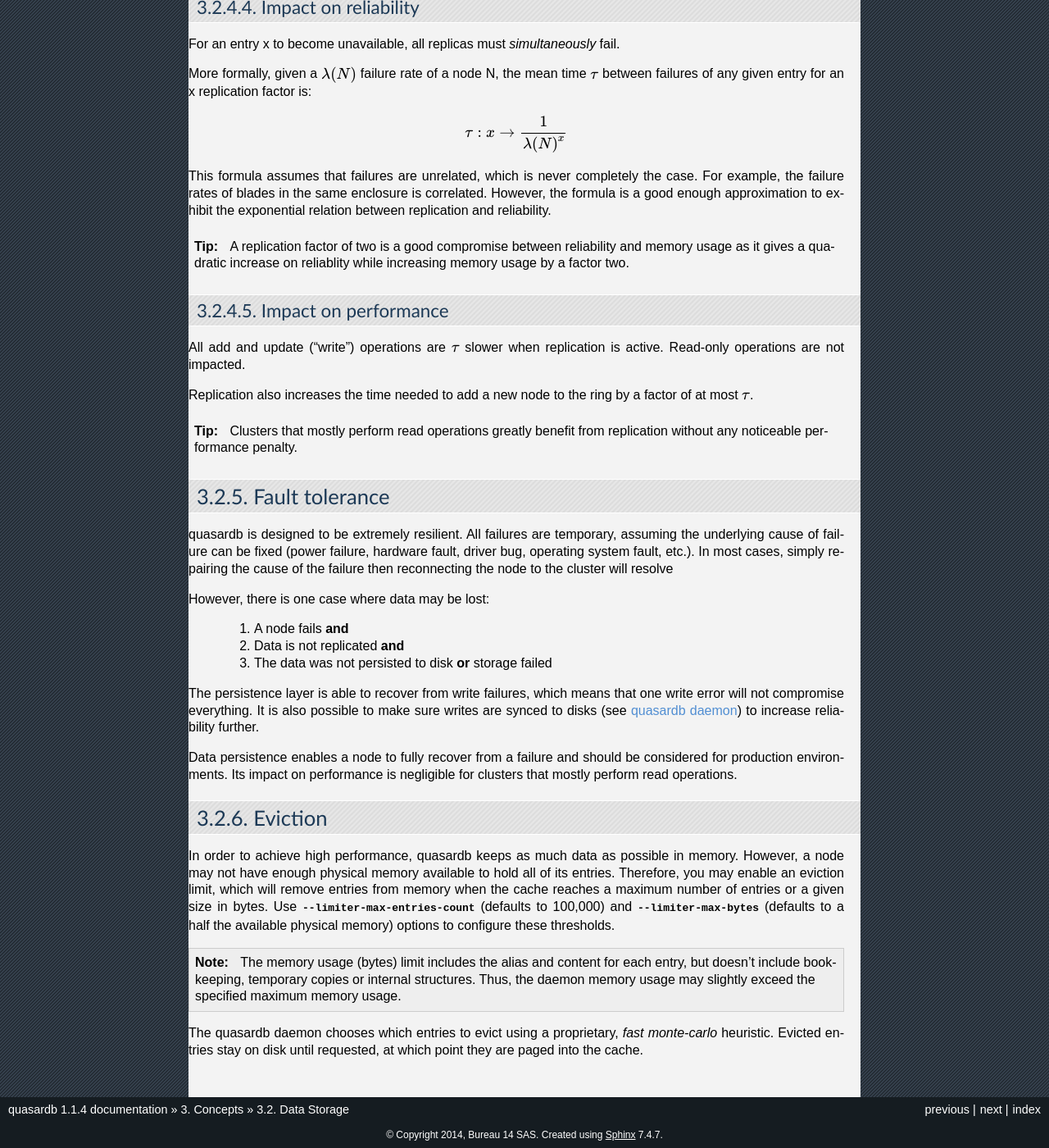
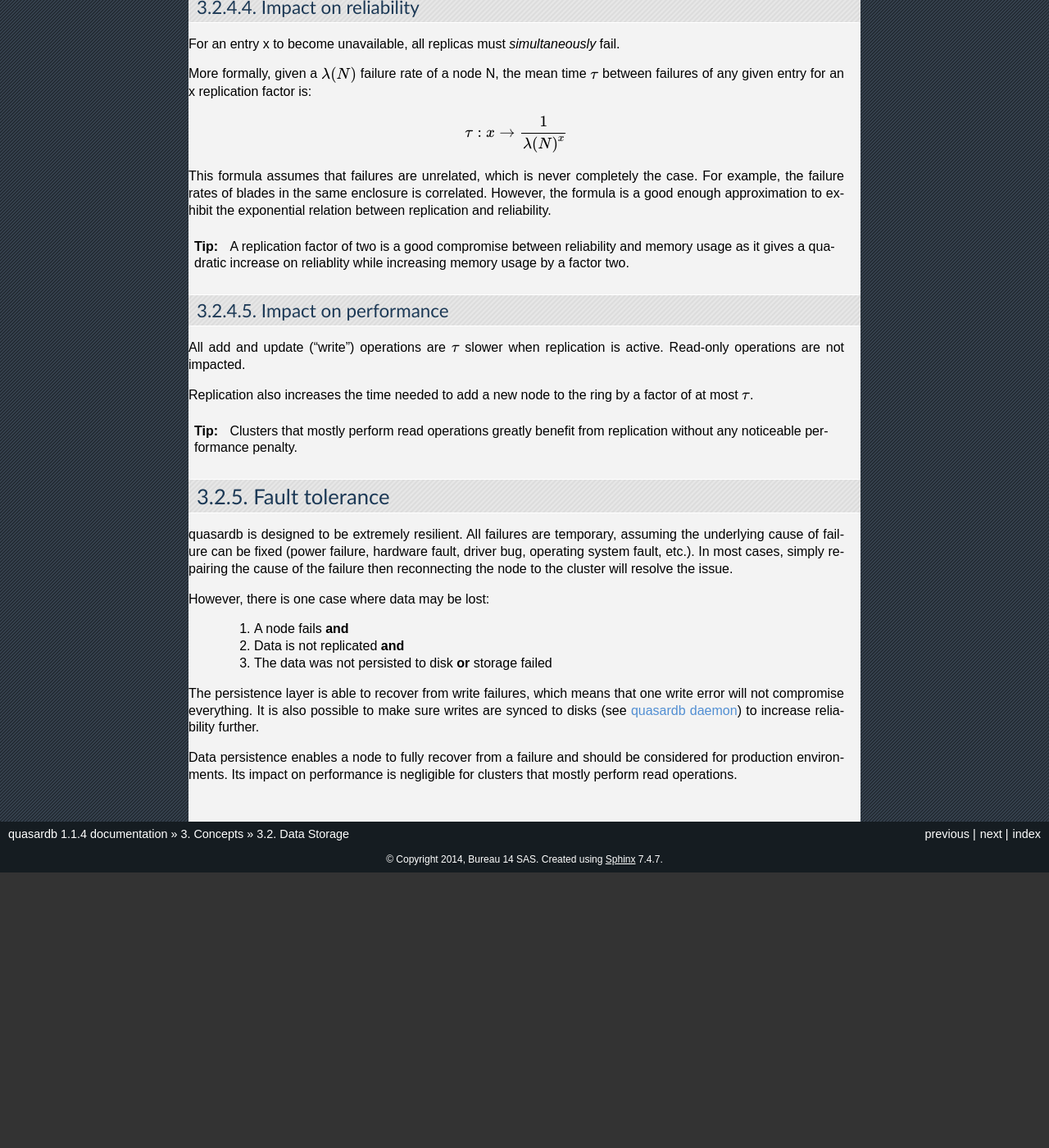
Before and after one commit to iltommi/qdb-documentation, a Sphinx documentation site: the page built from source/concepts/data_storage.rst, in a window 1280 px wide and 1400 px high, scrolled down 4600 px. Shown: the whole window at 82% size. Built offline with Sphinx 7.4.7, drawn with Linux system fonts in a browser that asks for light colours; formulas are drawn with MathJax 3; pages that are not in the unit, such as notebooks, are missing from menus; after the commit the page ends 5664 px from its top, so only the background shows below that; part of the change alters nothing that is shown.

Commit message:
Begin reworking data transfer. About halfway done. Remove some crufty bits from cluster_organization and data_storage and move them to data_transfer.

```diff
--- a/source/concepts/cluster_organization.rst
+++ b/source/concepts/cluster_organization.rst
@@ -98,32 +98,3 @@ The detection and re-stabilization process surrounding node failures can add a l
 
 .. tip::
     A cluster operates best when more than 90% of the nodes are fully functional. Anticipate traffic growth and add nodes before the cluster is saturated.
-
-
-What is a Client?
------------------
-
-A client is any piece of software using the quasardb API to create, read, update, or delete data on a quasardb cluster. Clients that are bundled with the quasardb daemon include qdbsh, qdb_httpd, qdb_dbtool, and qdb_comparison. You can also create your own custom clients using the C, C++, Java, Python, or .NET APIs.
-
-.. Expand this section using the definitions of clients from a Chord perspective
-
-.. Probably need to refer to data_transfer.rst, as a good chunk of being a client is data transfer.
-
-
-
-
-.. Move these two subsections to Primer? QDBD?
-
-Multithreading
---------------
-
-The server is actually organized in a network of mini-daemons that exchange messages. This is done in such a way that it preserves low-latency while increasing parallelism.
-
-Multithreading generally implies locking. Locking has been reduced to the minimum with the use of lock-free structures and transactional memory.
-
-Resource management
--------------------
-
-quasardb is developed in C++11 and assembly with performance in mind.
-
-quasardb uses custom memory allocators that are multithread-friendly. Whenever possible, quasardb allocates memory on the stack rather than on the heap. If a heap allocation cannot be avoided, quasardb's zero-copy architecture makes sure no cycle is wasted duplicating data, unless it causes data contention.
--- a/source/concepts/data_storage.rst
+++ b/source/concepts/data_storage.rst
@@ -204,7 +204,7 @@ Replication also increases the time needed to add a new node to the ring by a fa
 Fault tolerance
 ---------------
 
-quasardb is designed to be extremely resilient. All failures are temporary, assuming the underlying cause of failure can be fixed (power failure, hardware fault, driver bug, operating system fault, etc.). In most cases, simply repairing the cause of the failure then reconnecting the node to the cluster will resolve
+quasardb is designed to be extremely resilient. All failures are temporary, assuming the underlying cause of failure can be fixed (power failure, hardware fault, driver bug, operating system fault, etc.). In most cases, simply repairing the cause of the failure then reconnecting the node to the cluster will resolve the issue.
 
 However, there is one case where data may be lost:
 
@@ -215,18 +215,3 @@ However, there is one case where data may be lost:
 The persistence layer is able to recover from write failures, which means that one write error will not compromise everything. It is also possible to make sure writes are synced to disks (see :doc:`../reference/qdbd`) to increase reliability further.
 
 Data persistence enables a node to fully recover from a failure and should be considered for production environments. Its impact on performance is negligible for clusters that mostly perform read operations.
-
-
-.. ### This is really more of a concurrency / sysadmin-wants-more-RAM thing than a disk thing. No data is changed here.
-.. ### Consider moving elsewhere.
-
-
-Eviction
---------
-
-In order to achieve high performance, quasardb keeps as much data as possible in memory. However, a node may not have enough physical memory available to hold all of its entries. Therefore, you may enable an eviction limit, which will remove entries from memory when the cache reaches a maximum number of entries or a given size in bytes. Use :option:`--limiter-max-entries-count` (defaults to 100,000) and :option:`--limiter-max-bytes` (defaults to a half the available physical memory) options to configure these thresholds.
-
-.. note::
-    The memory usage (bytes) limit includes the alias and content for each entry, but doesn't include bookkeeping, temporary copies or internal structures. Thus, the daemon memory usage may slightly exceed the specified maximum memory usage.
-
-The quasardb daemon chooses which entries to evict using a proprietary, *fast monte-carlo* heuristic. Evicted entries stay on disk until requested, at which point they are paged into the cache.
--- a/source/concepts/data_transfer.rst
+++ b/source/concepts/data_transfer.rst
@@ -19,134 +19,124 @@ Data Transfer
    If you need to guarantee that every cluster write is synced to disk immediately, disable the write cache by setting the "sync" configuration option to true. Disabling the write cache may have an impact on performance.
 
 
-
-
-
-Principles
-----------
+Designed for Concurrency
+------------------------
 
 Server
 ^^^^^^
 
-At the heart of many quasardb design and technology decisions lies the desire to solve the `C10k problem <http://en.wikipedia.org/wiki/C10k_problem>`_. To do so, quasardb uses a combination of asynchronous I/O, lock-free containers and parallel processing.
+At the heart of quasardb design and technology decisions lies the desire to solve the `C10k problem <http://en.wikipedia.org/wiki/C10k_problem>`_. To do so, quasardb uses a combination of asynchronous I/O, lock-free containers and parallel processing.
 
-As of now, the server can serve as many concurrent requests as the operating system and the underlying hardware permit.
+quasardb is developed in C++11 and assembly with performance in mind. The qdbd daemon is organized in a network of mini-daemons that exchange messages. This allows it to ensure low latency while scaling with server resources. qdbd can serve as many concurrent requests as the operating system and underlying hardware permit.
 
-The server will make sure that requests do not conflict with each other. It will spread the load across the entire processing power available, if need be.
+The concept of multithreading often implies locking access to a resource. Quasardb reduces locking to a minimum with the use of lock-free structures and transactional memory. Whenever possible, quasardb allocates memory on the stack rather than on the heap. If a heap allocation cannot be avoided, quasardb's zero-copy architecture makes sure no cycle is wasted duplicating data, unless it causes data contention.
 
-The server automatically adjusts its multithreading configuration to the underlying hardware. No user intervention is required. Running several instances on the same node is counter-productive.
+The cluster will make sure that requests do not conflict with each other.
+ * Only one client can write to a specific entry at a time.
+ * Multiple clients can simultaenously read the same entry.
+ * Multiple clients can simultaneously read and write to multiple, unique entries.
 
-Multiple clients can simultaneously access the same entry for reading. The server will ensure that only one client accesses an entry for writing at any time.
+quasardb automatically scales its multithreading engine to the underlying hardware. No user intervention is required. Running several instances on the same node is counter-productive.
 
-Multiple clients can simultaneously access different entries for reading and writing.
 
 Client
 ^^^^^^
 
-All API are thread safe and synchronous unless otherwise noted.
+Clients are any piece of software using the quasardb API to create, read, update, or delete data on a quasardb cluster. Clients that are bundled with the quasardb daemon include qdbsh, qdb_httpd, qdb_dbtool, and qdb_comparison. You can also create your own custom clients using the C, C++, Java, Python, or .NET APIs.
 
-When the client receives a reply from the server, the request is guaranteed to have been carried out by the server, as specified by the answer.
+All API calls are thread safe and synchronous unless otherwise noted in :doc:`the API documentation <../api/index>`_. When a client receives a reply from the server, the request is guaranteed to have been carried out by the server and replicated to all appropriate nodes.
 
 The client takes care of locating the proper node for the request. The client will either find the proper node or fail (this may happen if the ring is unstable, see :ref:`fault-tolerance`).
+
 
 Guarantees
 ----------
 
-     * All requests, unless otherwise noted, are atomic
-     * All requests, unless otherwise noted, are consistent
-     * All requests, unless otherwise noted, are isolated
-     * All requests, unless otherwise noted, are durable (see :ref:`fault-tolerance`)
-     * Once the server replies, it means the request has been fully carried on
-     * Synchronous requests emanating from the same client are executed in order. However multiple requests coming from multiple clients are executed in an arbitrary order (see :ref:`conflicts-resolution`)
+     * All requests, unless otherwise noted, are Atomic.
+     * All requests, unless otherwise noted, are Consistent.
+     * All requests, unless otherwise noted, are Isolated.
+     * All requests, unless otherwise noted, are Durable.
+     * Once the server replies, the request has been fully carried out.
+     * Synchronous requests from the same client are executed in order.
+     * Multiple requests from multiple clients are executed in an arbitrary order but can be mitigated through careful client design (see :ref:`conflicts-resolution`).
+
+
 
 .. _conflicts-resolution:
 
-Conflicts resolution
---------------------
+Data Conflicts
+--------------
 
-When may a conflict occur?
-^^^^^^^^^^^^^^^^^^^^^^^^^^
+A simple data conflict
+^^^^^^^^^^^^^^^^^^^^^^
 
-When executing a series of requests, each request is atomic, consistent, isolated and durable (ACID) and the requests will be executed in the given order.
+Conflicts usually occur when a client program is not designed for or used in a manner that scales with multiple, simultaneous clients.
 
-For example, if a client adds an entry and later gets it, the get is guaranteed to succeed if the add was successful (unless an external error occurs, such as a low memory condition, a hardware or power failure, an operating system fault, etc.).
+For example, if a client adds an entry and later gets it, the get is guaranteed to succeed if the add was successful (barring an external error such as low memory, a hardware or power failure, an operating system fault, etc.).
 
-For example:
-
-    * **Client A** *adds* an entry "car" and sets it to "roadster"
+    * **Client A** *puts* an entry "car" with the value "roadster"
     * **Client A** *gets* the entry "car" and obtains the value "roadster"
 
-However, in a multiclient context, conflicts may arise. What happens if a Client B updates the entry before Client A is finished?
+However, in a multiclient context, a simple set and get operation may cause a data conflict. What happens if a Client B updates the entry before Client A is finished?
 
-    * **Client A** *adds* an entry "car" and sets it to "roadster"
-    * **Client B** *updates* the entry "car" to "sedan"
+    * **Client A** *puts* an entry "car" with the value "roadster"
+    * **Client B** *updates* the entry "car" with the value "sedan"
     * **Client A** *gets* the entry "car" and obtains the value "sedan"
 
-From the point of view of quasardb, everything is perfectly valid and coherent, but from the point of view of Client A, something is wrong!
+From the point of view of the quasardb server, the data is perfectly valid and coherent, but from the point of view of Client A, something is wrong!
 
-How to use the API to avoid conflicts
-^^^^^^^^^^^^^^^^^^^^^^^^^^^^^^^^^^^^^
+Resolving the simple conflict
+^^^^^^^^^^^^^^^^^^^^^^^^^^^^^
 
-Conflicts arise when **client usage is not carefully thought out**. Conflicts are a client's design problem, not a server problem.
+One way we could avoid the problem above is to change client B to use the "put" command. The "put" command fails if the entry already exists. Client A receives the data it expects, Client B receives an exception, and both can act on that data appropriately:
 
-On one hand it does not make sense to have clients simultaneously update the same entry and expect the value to be coherent. quasardb could leave it as is and require the client to have a coherent usage scenario.
-
-On the other hand it's a shame the clients cannot rely on the power of quasardb to *at the very least detect* something is wrong.
-
-That's why our API can help clients detect and even avoid conflicts (see :doc:`../api/index`).
-
-The above can be avoided thanks to the way put works. Put fails if the entry already exist, therefore, our example becomes:
-
-    * **Client A** *adds* an entry "car" and sets it to "roadster"
+    * **Client A** *puts* an entry "car" and sets it to "roadster"
     * **Client B** *puts* the entry "car" and fails because the entry already exists
     * **Client A** *gets* the entry "car" and obtains the value "roadster"
 
-Since updates always succeed, it is however possible to share a single value amongst different clients with the usage of the update command:
+Alternately, if the entry is intended to change regularly, like a value in a stock market ticker, client A could be rewritten so it does not error when the data is not what it expects:
 
     * **Client A** *updates* the entry "stock3" to "503.5"
-    * **Client B** *updates* the entry "stock3" to "504.5"
-    * **Client A** *gets* the entry "stock3" and obtains the newest value "504.5"
+    * **Client B** *updates* the entry "stock3" to "504.0"
+    * **Client A** *gets* the entry "stock3" and obtains the newest value "504.0"
 
-As you can see what was previously considered a conflict is now the expected behaviour.
+In either case, what was previously considered a conflict is now the expected behaviour.
 
-It is possible to create more complex scenarii thanks to the get_update and compare_and_swap commands. get_update atomically gets the previous value of an entry and updates it to a new one. compare_and_swap updates the value if it matches and returns the old/unchanged value.
+While this was a simple two-client example, the API also provides options for more complex scenarios, thanks to the get_update and compare_and_swap commands. get_update atomically gets the previous value of an entry and updates it to a new one. compare_and_swap updates the value if it matches and returns the old/unchanged value.  For more information, see the :doc:`../api/index`.
 
-.. tip:: Remember Ghostbusters: don't cross the streams.
 
-Updating multiple entries at a time
-^^^^^^^^^^^^^^^^^^^^^^^^^^^^^^^^^^^
+A more complex data conflict
+^^^^^^^^^^^^^^^^^^^^^^^^^^^^
 
-We've seen a trivial conflict case, but what about this one:
+We've seen a trivial example, but what about this one:
 
     * **Client A** *updates* an entry "car" and sets it to "roadster"
     * **Client A** *updates* an entry "motorbike" and sets it to "roadster"
     * **Client B** *gets* "car" and "motorbike" and checks that they match
 
-As you can see, if Client B makes the query too early, it does not match. There are things you can do with get_update and compare_and_swap, but it can quickly become intricate and unmaintainable.
+If Client B makes the query too early, the two entries do not match. While it's possible to resolve this using get_update and compare_and_swap, that can quickly become intricate and unmaintainable.
 
-The one thing to understand is that it's a design usage problem on the client side.
+Like above, this is a design usage problem on the client side.
 
-    * Is it a problem for Client B to have a mismatch? Client B may try again later.
-    * If you always need to update several entries and have those consistent, why have several entries?
-    * Shouldn't be Client A and B be synchronized? That is, shouldn't Client B query the entry only once it knows they have been updated?
+    * Should Client B fail if it receives a mistmatch?
+    * Can Client B timeout and try again later?
+    * If several entries must be consistent, can those entries be with a single entry?
+    * Can Client A and B be synchronized? That is, can Client B query the entries once it knows Client A has completed updating them?
 
 As you can see, a conflict is a question of context and usage.
 
-The best way to avoid conflicts: plan out
-^^^^^^^^^^^^^^^^^^^^^^^^^^^^^^^^^^^^^^^^^
+Best Practice: Plan for Concurrency
+^^^^^^^^^^^^^^^^^^^^^^^^^^^^^^^^^^^
 
-quasardb provides several mechanisms to allow clients to synchronize themselves and avoid conflicts. However, the most important step to ensure proper operation is to plan out. What is a conflict? Is it a problem? Only a thorough plan can tell.
+The quasardb client API provides several mechanisms to allow clients to synchronize themselves and avoid conflicts. However, the most important step to ensure proper operation is to plan. What is the potential conflict? Is it a problem? Can it be mitigated or worked around?
 
 Things to consider:
 
     * Clients are generally heterogeneous. Some clients update content while other only consume content. It is simpler to design each client according to its purpose rather than writing a *one size fits all* client.
-    * There is always an update delay, whatever system you're using. The question is, what delay can your business case tolerate? For example a high frequency trading automaton and a reservation system have different requirements.
-    * The problem is never the conflict in itself. The problem is operating without realizing that there was a conflict in the first place.
-    * quasardb provides ways to synchronize clients. For example, put fails if the entry already exists and update always succeed.
-    * Last but not least, if you are trying to squeeze a schema into a non-relational database, disaster will ensue. A system such as quasardb generaly implies to rethink your modelization.
-
-
-
+    * There is always an update delay, no matter how powerful your nodes are or how big your cluster is. The question is, what delay can your business case tolerate? A high frequency trading automaton and a reservation system will have different latency requirements.
+    * The problem is never the conflict in itself. The problem is clients operating without realizing that there was a conflict in the first place.
+    * The quasardb API provides ways to synchronize clients or detect concurrency issues. For example, "put" fails if the entry already exists, "update" always succeds, and "compare_and_swap" can provide a conditional "put".
+    * Last but not least, trying to squeeze a schema into a non-relational database will result in disaster. A non-relational system such as quasardb will likely require you to rethink your data model.
 
 
 Networking
@@ -250,3 +240,14 @@ In a production environment, cluster segments may become unstable for a short pe
 
 .. tip::
     When a cluster's segment is unstable requests *might* temporarily fail. The probability for failure is exponentially correlated with the number of simultaneous failures.
+
+
+Eviction
+--------
+
+In order to achieve high performance, quasardb keeps as much data as possible in memory. However, a node may not have enough physical memory available to hold all of its entries. Therefore, you may enable an eviction limit, which will remove entries from memory when the cache reaches a maximum number of entries or a given size in bytes. Use :option:`--limiter-max-entries-count` (defaults to 100,000) and :option:`--limiter-max-bytes` (defaults to a half the available physical memory) options to configure these thresholds.
+
+.. note::
+    The memory usage (bytes) limit includes the alias and content for each entry, but doesn't include bookkeeping, temporary copies or internal structures. Thus, the daemon memory usage may slightly exceed the specified maximum memory usage.
+
+The quasardb daemon chooses which entries to evict using a proprietary, *fast monte-carlo* heuristic. Evicted entries stay on disk until requested, at which point they are paged into the cache.
```
